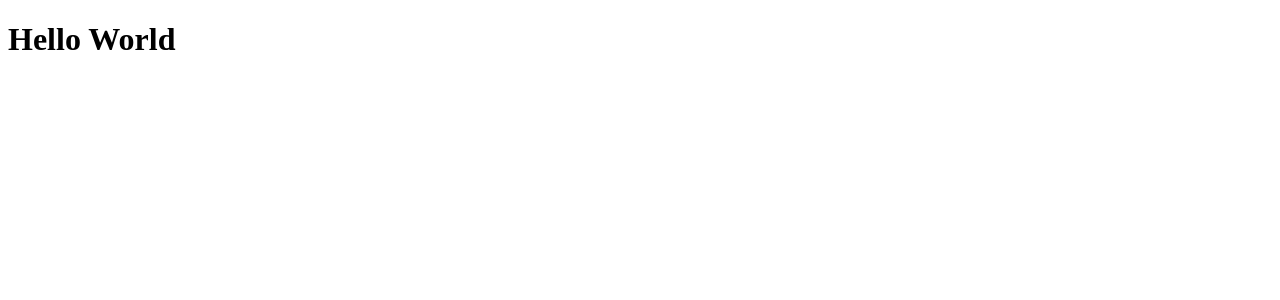
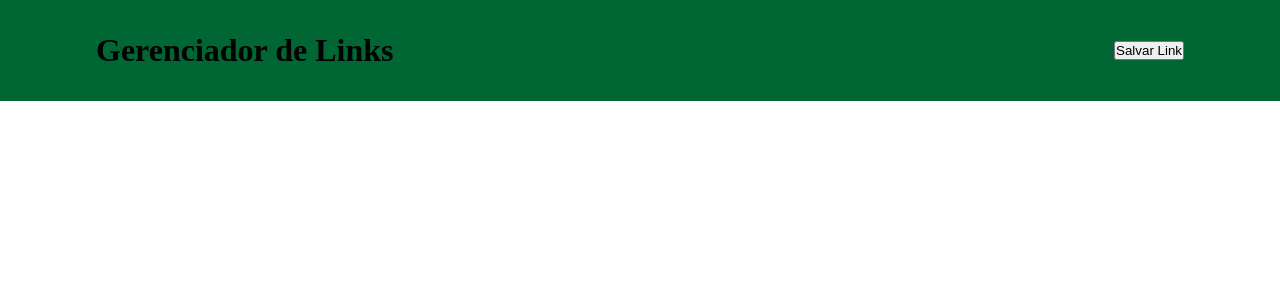
Before and after one commit to brenobernardes/Devnology, a React (Create React App) app in the folder front/: page / in a window 1280 px wide. Shown: the top 300 px of the page. Built offline with nearby package versions, Linux system fonts and the light colour scheme.

Commit message:
header and global styles added

```diff
--- a/front/src/App.tsx
+++ b/front/src/App.tsx
@@ -1,10 +1,13 @@
 import React from 'react';
+import { GlobalStyled } from './styles/global';
+import { Header } from './Components/Header/index';
 
 function App() {
   return (
-    <div>
-      <h1>Hello World</h1>
-    </div>
+    <>
+      <GlobalStyled />
+      <Header />
+    </>
   );
 }
 
```
